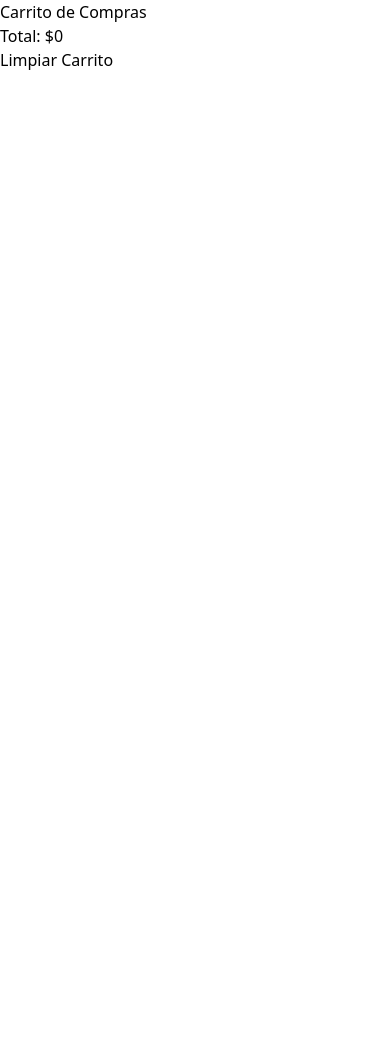
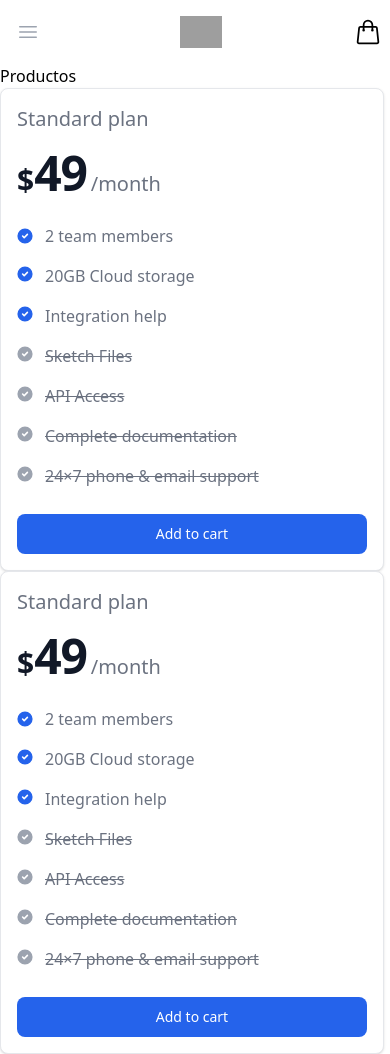
Before and after one commit to Pachix-Dev/viveelvino, an Astro site: page / in a window 390 px wide. Before the commit the page ends 844 px from the top, so only its background shows below. Built offline with nearby package versions, Linux system fonts and the light colour scheme; Astro itself is replaced by a stand-in of ours; grey boxes are pictures that could not be loaded.

Commit message:
Refactor shopping cart component and add menu component

```diff
--- /dev/null
+++ b/src/components/Menu.jsx
@@ -0,0 +1,169 @@
+// Navbar.jsx
+import { useState } from "react";
+import ShoppingCart from "./ShoppingCart";
+
+export function Menu() {
+  const [isOpen, setIsOpen] = useState(false);
+
+  const toggleMenu = () => {
+    setIsOpen(!isOpen);
+  };
+
+  return (
+    <nav>
+      <div className="mx-auto max-w-7xl px-2 sm:px-6 lg:px-8">
+        <div className="flex h-16 items-center justify-between">
+          <div className="inset-y-0 left-0 flex items-center sm:hidden">
+            {/* Mobile menu button */}
+            <button
+              type="button"
+              className="relative inline-flex items-center justify-center rounded-md p-2 text-gray-400 hover:bg-gray-700 hover:text-white focus:outline-none focus:ring-2 focus:ring-inset focus:ring-white"
+              aria-controls="mobile-menu"
+              aria-expanded="false"
+              onClick={toggleMenu}
+            >
+              {/* Hamburger icon */}
+              <span className="absolute -inset-0.5"></span>
+              <span className="sr-only">Open main menu</span>
+              <svg
+                className={`block h-6 w-6 ${isOpen ? "hidden" : "block"}`}
+                fill="none"
+                viewBox="0 0 24 24"
+                strokeWidth="1.5"
+                stroke="currentColor"
+              >
+                <path
+                  strokeLinecap="round"
+                  strokeLinejoin="round"
+                  d="M3.75 6.75h16.5M3.75 12h16.5m-16.5 5.25h16.5"
+                ></path>
+              </svg>
+              <svg
+                className={` h-6 w-6 ${isOpen ? "block" : "hidden"}`}
+                fill="none"
+                viewBox="0 0 24 24"
+                strokeWidth="1.5"
+                stroke="currentColor"
+              >
+                <path
+                  strokeLinecap="round"
+                  strokeLinejoin="round"
+                  d="M6 18L18 6M6 6l12 12"
+                ></path>
+              </svg>
+            </button>
+          </div>
+
+          {/* Logo */}
+          <div className="flex flex-shrink-0 items-center">
+            <img
+              className="h-8 w-auto"
+              src="https://tailwindui.com/img/logos/mark.svg?color=indigo&shade=500"
+              alt="Your Company"
+            />
+          </div>
+
+          {/* Navbar links */}
+          <div className="hidden sm:flex items-center space-x-4">
+            {/* Team dropdown */}
+            <div className="relative group">
+              <span className="text-gray-300 hover:bg-gray-700 cursor-pointer hover:text-white rounded-md px-3 py-2 text-sm font-medium">
+                QUIÉNES SOMOS
+              </span>
+              <div className="absolute w-max hidden p-3 space-y-2 bg-white border rounded-md shadow-lg group-hover:block">
+                <a
+                  href="/team/member1"
+                  className="block text-sm text-gray-700 p-2 rounded-md hover:bg-gray-100"
+                >
+                  Acerca de Vinotelia
+                </a>
+                <a
+                  href="/team/member2"
+                  className="block text-sm text-gray-700 p-2 rounded-md hover:bg-gray-100"
+                >
+                  Acerca de IGECO
+                </a>
+                {/* Add more dropdown items as needed */}
+              </div>
+            </div>
+
+            {/* Other links */}
+            <a
+              href="/team"
+              className="text-gray-300 hover:bg-gray-700 hover:text-white rounded-md px-3 py-2 text-sm font-medium"
+            >
+              Team
+            </a>
+            <a
+              href="/projects"
+              className="text-gray-300 hover:bg-gray-700 hover:text-white rounded-md px-3 py-2 text-sm font-medium"
+            >
+              Projects
+            </a>
+            <a
+              href="/calendar"
+              className="text-gray-300 hover:bg-gray-700 hover:text-white rounded-md px-3 py-2 text-sm font-medium"
+            >
+              Calendar
+            </a>
+          </div>
+
+          {/* ShoppingCart */}
+          <ShoppingCart />
+        </div>
+      </div>
+
+      {/* Mobile menu */}
+      <div
+        className={`sm:hidden ${isOpen ? "block" : "hidden"}`}
+        id="mobile-menu"
+      >
+        <div className="space-y-1 px-2 pb-3 pt-2">
+          <span
+            href="/"
+            className="bg-gray-900 text-white block rounded-md px-3 py-2 text-base font-medium"
+            aria-current="page"
+          >
+            Dashboard
+          </span>
+          <ul className="pl-4">
+            <li>
+              <a
+                href="/team"
+                className="text-gray-300 hover:bg-gray-700 hover:text-white block rounded-md px-3 py-2 text-base font-medium"
+              >
+                Team
+              </a>
+            </li>
+            <li>
+              <a
+                href="/team"
+                className="text-gray-300 hover:bg-gray-700 hover:text-white block rounded-md px-3 py-2 text-base font-medium"
+              >
+                Team
+              </a>
+            </li>
+          </ul>
+          <a
+            href="/team"
+            className="text-gray-300 hover:bg-gray-700 hover:text-white block rounded-md px-3 py-2 text-base font-medium"
+          >
+            Team
+          </a>
+          <a
+            href="/projects"
+            className="text-gray-300 hover:bg-gray-700 hover:text-white block rounded-md px-3 py-2 text-base font-medium"
+          >
+            Projects
+          </a>
+          <a
+            href="/calendar"
+            className="text-gray-300 hover:bg-gray-700 hover:text-white block rounded-md px-3 py-2 text-base font-medium"
+          >
+            Calendar
+          </a>
+        </div>
+      </div>
+    </nav>
+  );
+}
--- /dev/null
+++ b/src/components/Products.jsx
@@ -0,0 +1,248 @@
+import useCartStore from "../store/cartStore";
+
+export function Products() {
+  const { addToCart } = useCartStore();
+  return (
+    <div className="container mx-auto">
+      <h2>Productos</h2>
+      <div className="w-full max-w-sm p-4 bg-white border border-gray-200 rounded-lg shadow sm:p-8">
+        <h5 className="mb-4 text-xl font-medium text-gray-500 ">
+          Standard plan
+        </h5>
+        <div className="flex items-baseline text-gray-900 dark:text-white">
+          <span className="text-3xl font-semibold">$</span>
+          <span className="text-5xl font-extrabold tracking-tight">49</span>
+          <span className="ms-1 text-xl font-normal text-gray-500 ">
+            /month
+          </span>
+        </div>
+        <ul role="list" className="space-y-5 my-7">
+          <li className="flex items-center">
+            <svg
+              className="flex-shrink-0 w-4 h-4 text-blue-600 "
+              aria-hidden="true"
+              xmlns="http://www.w3.org/2000/svg"
+              fill="currentColor"
+              viewBox="0 0 20 20"
+            >
+              <path d="M10 .5a9.5 9.5 0 1 0 9.5 9.5A9.51 9.51 0 0 0 10 .5Zm3.707 8.207-4 4a1 1 0 0 1-1.414 0l-2-2a1 1 0 0 1 1.414-1.414L9 10.586l3.293-3.293a1 1 0 0 1 1.414 1.414Z" />
+            </svg>
+            <span className="text-base font-normal leading-tight text-gray-500  ms-3">
+              2 team members
+            </span>
+          </li>
+          <li className="flex">
+            <svg
+              className="flex-shrink-0 w-4 h-4 text-blue-600 "
+              aria-hidden="true"
+              xmlns="http://www.w3.org/2000/svg"
+              fill="currentColor"
+              viewBox="0 0 20 20"
+            >
+              <path d="M10 .5a9.5 9.5 0 1 0 9.5 9.5A9.51 9.51 0 0 0 10 .5Zm3.707 8.207-4 4a1 1 0 0 1-1.414 0l-2-2a1 1 0 0 1 1.414-1.414L9 10.586l3.293-3.293a1 1 0 0 1 1.414 1.414Z" />
+            </svg>
+            <span className="text-base font-normal leading-tight text-gray-500  ms-3">
+              20GB Cloud storage
+            </span>
+          </li>
+          <li className="flex">
+            <svg
+              className="flex-shrink-0 w-4 h-4 text-blue-600 "
+              aria-hidden="true"
+              xmlns="http://www.w3.org/2000/svg"
+              fill="currentColor"
+              viewBox="0 0 20 20"
+            >
+              <path d="M10 .5a9.5 9.5 0 1 0 9.5 9.5A9.51 9.51 0 0 0 10 .5Zm3.707 8.207-4 4a1 1 0 0 1-1.414 0l-2-2a1 1 0 0 1 1.414-1.414L9 10.586l3.293-3.293a1 1 0 0 1 1.414 1.414Z" />
+            </svg>
+            <span className="text-base font-normal leading-tight text-gray-500  ms-3">
+              Integration help
+            </span>
+          </li>
+          <li className="flex line-through decoration-gray-500">
+            <svg
+              className="flex-shrink-0 w-4 h-4 text-gray-400 "
+              aria-hidden="true"
+              xmlns="http://www.w3.org/2000/svg"
+              fill="currentColor"
+              viewBox="0 0 20 20"
+            >
+              <path d="M10 .5a9.5 9.5 0 1 0 9.5 9.5A9.51 9.51 0 0 0 10 .5Zm3.707 8.207-4 4a1 1 0 0 1-1.414 0l-2-2a1 1 0 0 1 1.414-1.414L9 10.586l3.293-3.293a1 1 0 0 1 1.414 1.414Z" />
+            </svg>
+            <span className="text-base font-normal leading-tight text-gray-500 ms-3">
+              Sketch Files
+            </span>
+          </li>
+          <li className="flex line-through decoration-gray-500">
+            <svg
+              className="flex-shrink-0 w-4 h-4 text-gray-400 "
+              aria-hidden="true"
+              xmlns="http://www.w3.org/2000/svg"
+              fill="currentColor"
+              viewBox="0 0 20 20"
+            >
+              <path d="M10 .5a9.5 9.5 0 1 0 9.5 9.5A9.51 9.51 0 0 0 10 .5Zm3.707 8.207-4 4a1 1 0 0 1-1.414 0l-2-2a1 1 0 0 1 1.414-1.414L9 10.586l3.293-3.293a1 1 0 0 1 1.414 1.414Z" />
+            </svg>
+            <span className="text-base font-normal leading-tight text-gray-500 ms-3">
+              API Access
+            </span>
+          </li>
+          <li className="flex line-through decoration-gray-500">
+            <svg
+              className="flex-shrink-0 w-4 h-4 text-gray-400 "
+              aria-hidden="true"
+              xmlns="http://www.w3.org/2000/svg"
+              fill="currentColor"
+              viewBox="0 0 20 20"
+            >
+              <path d="M10 .5a9.5 9.5 0 1 0 9.5 9.5A9.51 9.51 0 0 0 10 .5Zm3.707 8.207-4 4a1 1 0 0 1-1.414 0l-2-2a1 1 0 0 1 1.414-1.414L9 10.586l3.293-3.293a1 1 0 0 1 1.414 1.414Z" />
+            </svg>
+            <span className="text-base font-normal leading-tight text-gray-500 ms-3">
+              Complete documentation
+            </span>
+          </li>
+          <li className="flex line-through decoration-gray-500">
+            <svg
+              className="flex-shrink-0 w-4 h-4 text-gray-400 "
+              aria-hidden="true"
+              xmlns="http://www.w3.org/2000/svg"
+              fill="currentColor"
+              viewBox="0 0 20 20"
+            >
+              <path d="M10 .5a9.5 9.5 0 1 0 9.5 9.5A9.51 9.51 0 0 0 10 .5Zm3.707 8.207-4 4a1 1 0 0 1-1.414 0l-2-2a1 1 0 0 1 1.414-1.414L9 10.586l3.293-3.293a1 1 0 0 1 1.414 1.414Z" />
+            </svg>
+            <span className="text-base font-normal leading-tight text-gray-500 ms-3">
+              24×7 phone & email support
+            </span>
+          </li>
+        </ul>
+        <button
+          onClick={() => addToCart({ id: 1, name: "Standard plan", price: 49 })}
+          type="button"
+          className="text-white bg-blue-600 hover:bg-blue-700 focus:ring-4 focus:outline-none focus:ring-blue-200  font-medium rounded-lg text-sm px-5 py-2.5 inline-flex justify-center w-full text-center"
+        >
+          Add to cart
+        </button>
+      </div>
+      <div className="w-full max-w-sm p-4 bg-white border border-gray-200 rounded-lg shadow sm:p-8">
+        <h5 className="mb-4 text-xl font-medium text-gray-500 ">
+          Standard plan
+        </h5>
+        <div className="flex items-baseline text-gray-900 dark:text-white">
+          <span className="text-3xl font-semibold">$</span>
+          <span className="text-5xl font-extrabold tracking-tight">49</span>
+          <span className="ms-1 text-xl font-normal text-gray-500 ">
+            /month
+          </span>
+        </div>
+        <ul role="list" className="space-y-5 my-7">
+          <li className="flex items-center">
+            <svg
+              className="flex-shrink-0 w-4 h-4 text-blue-600 "
+              aria-hidden="true"
+              xmlns="http://www.w3.org/2000/svg"
+              fill="currentColor"
+              viewBox="0 0 20 20"
+            >
+              <path d="M10 .5a9.5 9.5 0 1 0 9.5 9.5A9.51 9.51 0 0 0 10 .5Zm3.707 8.207-4 4a1 1 0 0 1-1.414 0l-2-2a1 1 0 0 1 1.414-1.414L9 10.586l3.293-3.293a1 1 0 0 1 1.414 1.414Z" />
+            </svg>
+            <span className="text-base font-normal leading-tight text-gray-500  ms-3">
+              2 team members
+            </span>
+          </li>
+          <li className="flex">
+            <svg
+              className="flex-shrink-0 w-4 h-4 text-blue-600 "
+              aria-hidden="true"
+              xmlns="http://www.w3.org/2000/svg"
+              fill="currentColor"
+              viewBox="0 0 20 20"
+            >
+              <path d="M10 .5a9.5 9.5 0 1 0 9.5 9.5A9.51 9.51 0 0 0 10 .5Zm3.707 8.207-4 4a1 1 0 0 1-1.414 0l-2-2a1 1 0 0 1 1.414-1.414L9 10.586l3.293-3.293a1 1 0 0 1 1.414 1.414Z" />
+            </svg>
+            <span className="text-base font-normal leading-tight text-gray-500  ms-3">
+              20GB Cloud storage
+            </span>
+          </li>
+          <li className="flex">
+            <svg
+              className="flex-shrink-0 w-4 h-4 text-blue-600 "
+              aria-hidden="true"
+              xmlns="http://www.w3.org/2000/svg"
+              fill="currentColor"
+              viewBox="0 0 20 20"
+            >
+              <path d="M10 .5a9.5 9.5 0 1 0 9.5 9.5A9.51 9.51 0 0 0 10 .5Zm3.707 8.207-4 4a1 1 0 0 1-1.414 0l-2-2a1 1 0 0 1 1.414-1.414L9 10.586l3.293-3.293a1 1 0 0 1 1.414 1.414Z" />
+            </svg>
+            <span className="text-base font-normal leading-tight text-gray-500  ms-3">
+              Integration help
+            </span>
+          </li>
+          <li className="flex line-through decoration-gray-500">
+            <svg
+              className="flex-shrink-0 w-4 h-4 text-gray-400 "
+              aria-hidden="true"
+              xmlns="http://www.w3.org/2000/svg"
+              fill="currentColor"
+              viewBox="0 0 20 20"
+            >
+              <path d="M10 .5a9.5 9.5 0 1 0 9.5 9.5A9.51 9.51 0 0 0 10 .5Zm3.707 8.207-4 4a1 1 0 0 1-1.414 0l-2-2a1 1 0 0 1 1.414-1.414L9 10.586l3.293-3.293a1 1 0 0 1 1.414 1.414Z" />
+            </svg>
+            <span className="text-base font-normal leading-tight text-gray-500 ms-3">
+              Sketch Files
+            </span>
+          </li>
+          <li className="flex line-through decoration-gray-500">
+            <svg
+              className="flex-shrink-0 w-4 h-4 text-gray-400 "
+              aria-hidden="true"
+              xmlns="http://www.w3.org/2000/svg"
+              fill="currentColor"
+              viewBox="0 0 20 20"
+            >
+              <path d="M10 .5a9.5 9.5 0 1 0 9.5 9.5A9.51 9.51 0 0 0 10 .5Zm3.707 8.207-4 4a1 1 0 0 1-1.414 0l-2-2a1 1 0 0 1 1.414-1.414L9 10.586l3.293-3.293a1 1 0 0 1 1.414 1.414Z" />
+            </svg>
+            <span className="text-base font-normal leading-tight text-gray-500 ms-3">
+              API Access
+            </span>
+          </li>
+          <li className="flex line-through decoration-gray-500">
+            <svg
+              className="flex-shrink-0 w-4 h-4 text-gray-400 "
+              aria-hidden="true"
+              xmlns="http://www.w3.org/2000/svg"
+              fill="currentColor"
+              viewBox="0 0 20 20"
+            >
+              <path d="M10 .5a9.5 9.5 0 1 0 9.5 9.5A9.51 9.51 0 0 0 10 .5Zm3.707 8.207-4 4a1 1 0 0 1-1.414 0l-2-2a1 1 0 0 1 1.414-1.414L9 10.586l3.293-3.293a1 1 0 0 1 1.414 1.414Z" />
+            </svg>
+            <span className="text-base font-normal leading-tight text-gray-500 ms-3">
+              Complete documentation
+            </span>
+          </li>
+          <li className="flex line-through decoration-gray-500">
+            <svg
+              className="flex-shrink-0 w-4 h-4 text-gray-400 "
+              aria-hidden="true"
+              xmlns="http://www.w3.org/2000/svg"
+              fill="currentColor"
+              viewBox="0 0 20 20"
+            >
+              <path d="M10 .5a9.5 9.5 0 1 0 9.5 9.5A9.51 9.51 0 0 0 10 .5Zm3.707 8.207-4 4a1 1 0 0 1-1.414 0l-2-2a1 1 0 0 1 1.414-1.414L9 10.586l3.293-3.293a1 1 0 0 1 1.414 1.414Z" />
+            </svg>
+            <span className="text-base font-normal leading-tight text-gray-500 ms-3">
+              24×7 phone & email support
+            </span>
+          </li>
+        </ul>
+        <button
+          onClick={() => addToCart({ id: 1, name: "Standard plan", price: 49 })}
+          type="button"
+          className="text-white bg-blue-600 hover:bg-blue-700 focus:ring-4 focus:outline-none focus:ring-blue-200  font-medium rounded-lg text-sm px-5 py-2.5 inline-flex justify-center w-full text-center"
+        >
+          Add to cart
+        </button>
+      </div>
+    </div>
+  );
+}
--- a/src/components/ShoppingCart.jsx
+++ b/src/components/ShoppingCart.jsx
@@ -1,23 +1,61 @@
-import React from 'react';
-import useCartStore from '../store/cartStore';
+import React, { useState } from "react";
+import useCartStore from "../store/cartStore";
 
 const ShoppingCart = () => {
-  const { items, total, addToCart, removeFromCart, clearCart } = useCartStore();
+  const { items, total, removeFromCart, clearCart } = useCartStore();
+  const [isCartOpen, setIsCartOpen] = useState(false);
+
+  const handleToggleCart = () => {
+    setIsCartOpen(!isCartOpen);
+  };
 
   return (
-    <div>
-      <h2>Carrito de Compras</h2>
+    <>
+      <div className="flex flex-shrink-0 items-center">
+        <button className="relative" onClick={handleToggleCart}>
+          <span className="sr-only">Open your cart</span>
+          <svg
+            xmlns="http://www.w3.org/2000/svg"
+            fill="none"
+            viewBox="0 0 24 24"
+            strokeWidth="1.5"
+            stroke="currentColor"
+            className="w-7 h-7 sm:w-8 sm:h-8 pointer-events-none"
+          >
+            <path
+              strokeLinecap="round"
+              strokeLinejoin="round"
+              d="M15.75 10.5V6a3.75 3.75 0 10-7.5 0v4.5m11.356-1.993l1.263 12c.07.665-.45 1.243-1.119 1.243H4.25a1.125 1.125 0 01-1.12-1.243l1.264-12A1.125 1.125 0 015.513 7.5h12.974c.576 0 1.059.435 1.119 1.007zM8.625 10.5a.375.375 0 11-.75 0 .375.375 0 01.75 0zm7.5 0a.375.375 0 11-.75 0 .375.375 0 01.75 0z"
+            ></path>
+          </svg>
+          {items.length > 0 && (
+            <div className="absolute -right-2 -top-1 sm:-right-1 sm:top-0 bg-emerald-900 text-white text-[12px] rounded-full">
+              <span className="w-5 h-5 flex justify-center text-center items-center">
+                {items.length}
+              </span>
+            </div>
+          )}
+        </button>
+      </div>
+
+      {isCartOpen && (
+        <div className="absolute z-10 top-0 right-0 h-screen w-8/12 bg-gray-900 text-white">
+          <h2 className="text-white">Carritos de Compras</h2>
           <ul>
-        {items.map((item) => (
-          <li key={item.id}>
-            {item.name} - ${item.price}{' '}
-            <button onClick={() => removeFromCart(item.id)}>Eliminar</button>
+            {items.map((item, index) => (
+              <li key={index}>
+                {item.name} - ${item.price}{" "}
+                <button onClick={() => removeFromCart(item.id)}>
+                  Eliminar
+                </button>
               </li>
             ))}
           </ul>
           <p>Total: ${total}</p>
           <button onClick={() => clearCart()}>Limpiar Carrito</button>
         </div>
+      )}
+    </>
   );
 };
 
--- a/src/pages/index.astro
+++ b/src/pages/index.astro
@@ -1,5 +1,6 @@
 ---
-import ShoppingCart from "../components/ShoppingCart";
+import { Products } from "../components/Products";
+import { Menu } from "../components/Menu";
 import Layout from "../layouts/Layout.astro";
 ---
 
@@ -7,7 +8,12 @@ import Layout from "../layouts/Layout.astro";
   title="Vive el Vino 2024"
   description="Descubre una oportunidad única para destacar tu producto en la segunda región de consumo más relevante del país. Sumérgete en las últimas tendencias del sector participando en nuestro programa de conferencias y talleres. Amplía tu red de negocios mediante encuentros B2B y B2C exclusivos. Aprovecha la oportunidad de promover tu marca a través de la difusión y cobertura mediática del evento. ¡Potencia tu presencia y conecta con oportunidades sin igual!"
 >
+  <header class="sticky top-0">
+    <Menu client:visible />
+  </header>
   <main>
-    <ShoppingCart />
+    <section>
+      <Products client:visible />
+    </section>
   </main>
 </Layout>
```
Lines whose indentation alone changed are shown as unchanged.
